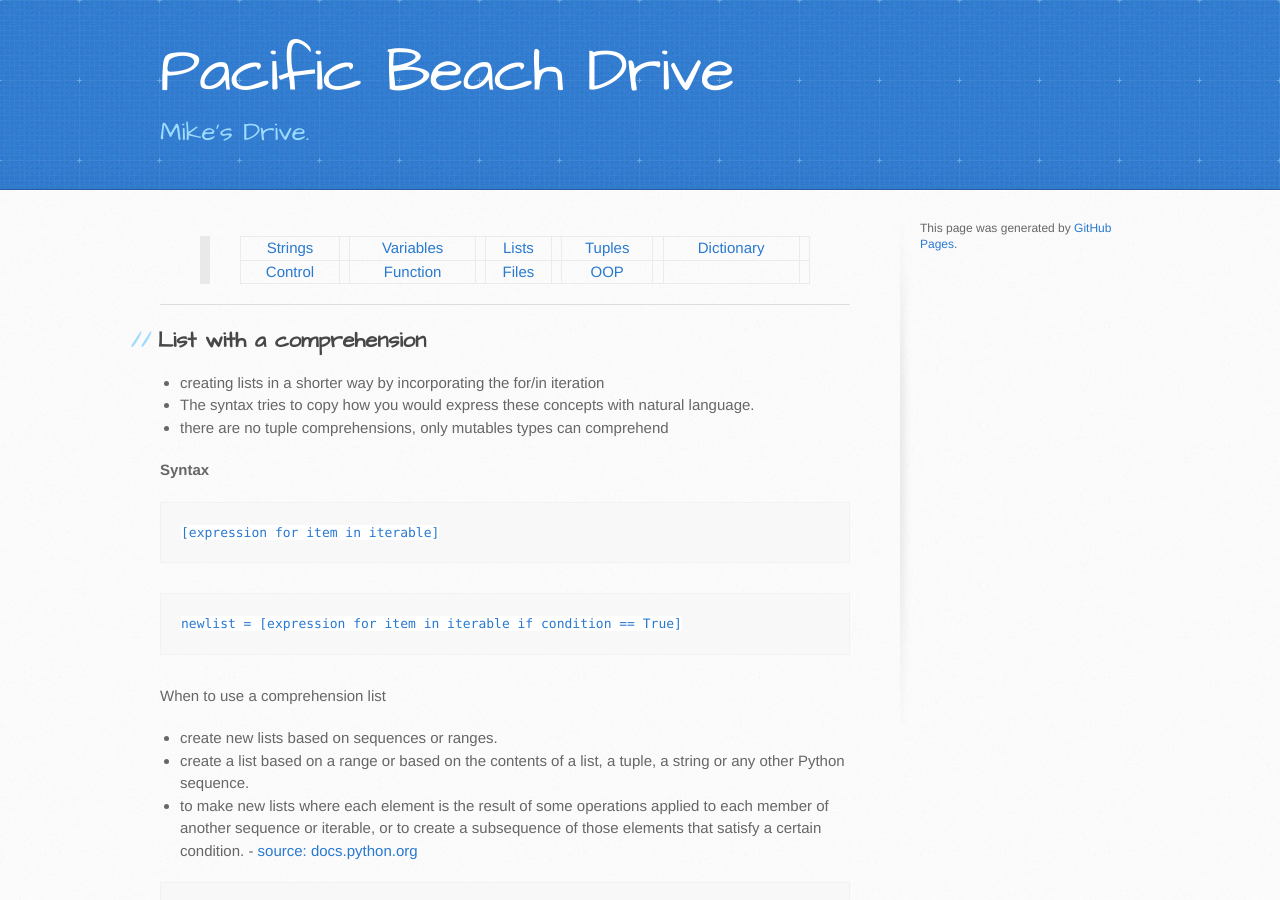
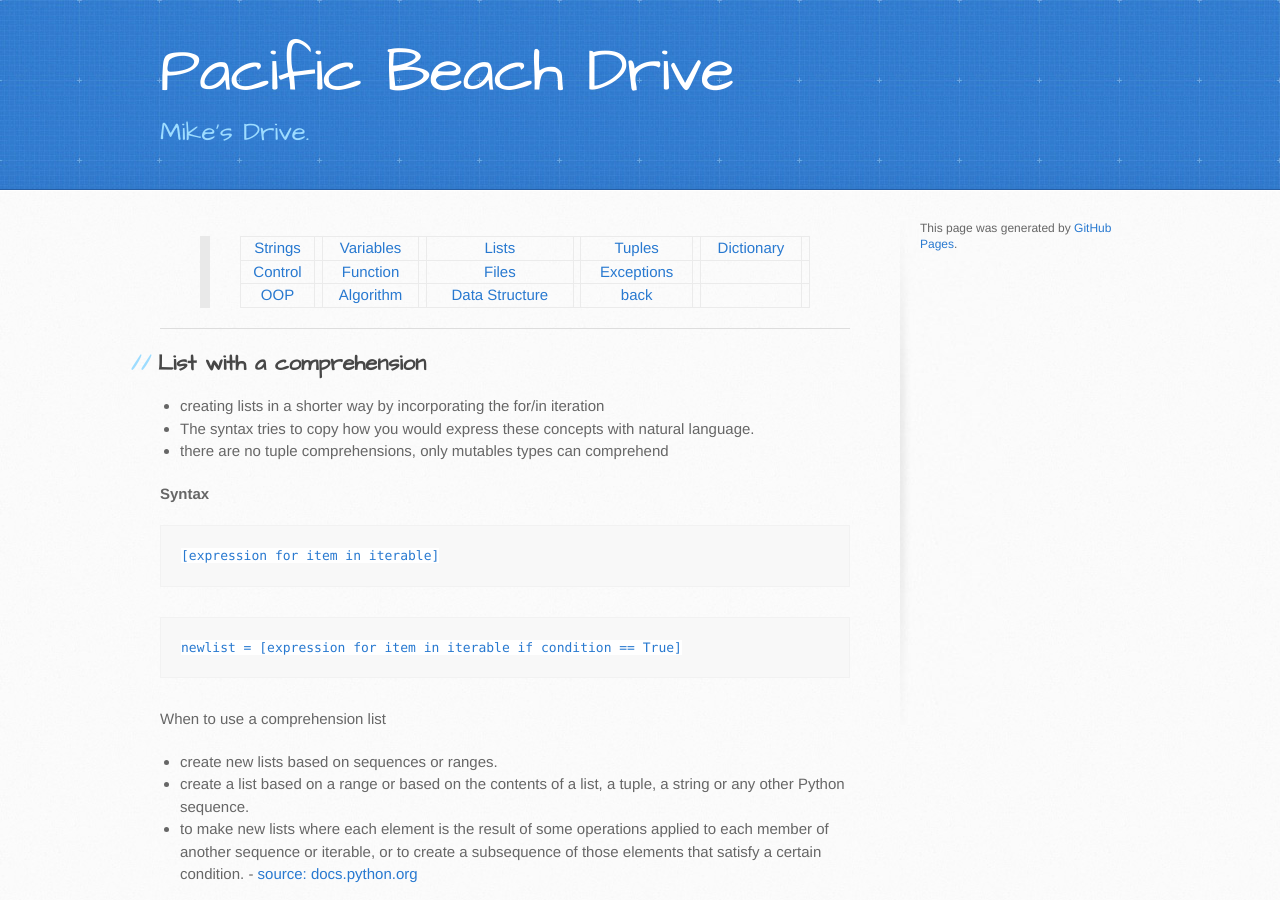
Before and after one commit to trumpfheller/trumpfheller.github.io, a Jekyll site: the page built from python/listComprehension.md, in a window 1280 px wide and 900 px high. Built offline with Jekyll 4.4.1, drawn with Linux system fonts in a browser that asks for light colours.

Commit message:
Update listComprehension.md

```diff
--- a/python/listComprehension.md
+++ b/python/listComprehension.md
@@ -3,7 +3,9 @@
 layout: default
 ---
 > [Strings](./strings.html) || [Variables](./variables.html) || [Lists](./lists.html) || [Tuples](./tuples.html) || [Dictionary](./dictionary.html) ||
->  [Control](./control.html) || [Function](./function.html)|| [Files](./files.html) || [OOP](./oop.html) ||
+> [Control](./control.html) || [Function](./function.html)|| [Files](./files.html) || [Exceptions](./exceptions.html) ||
+> [OOP](./oop.html) || [Algorithm](./algorithm.html) ||[Data Structure](./datastructure.html) ||[back](./index.html)
+
 
 ***
 
```
